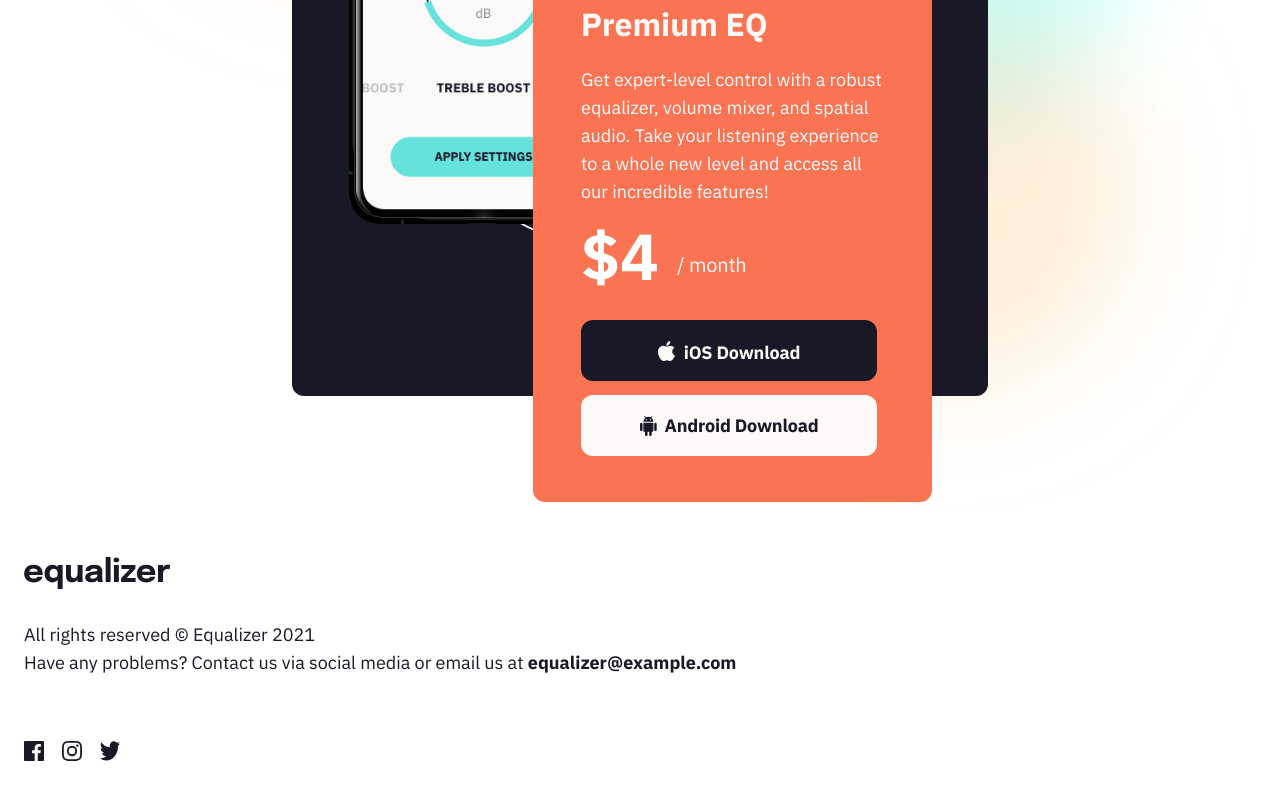
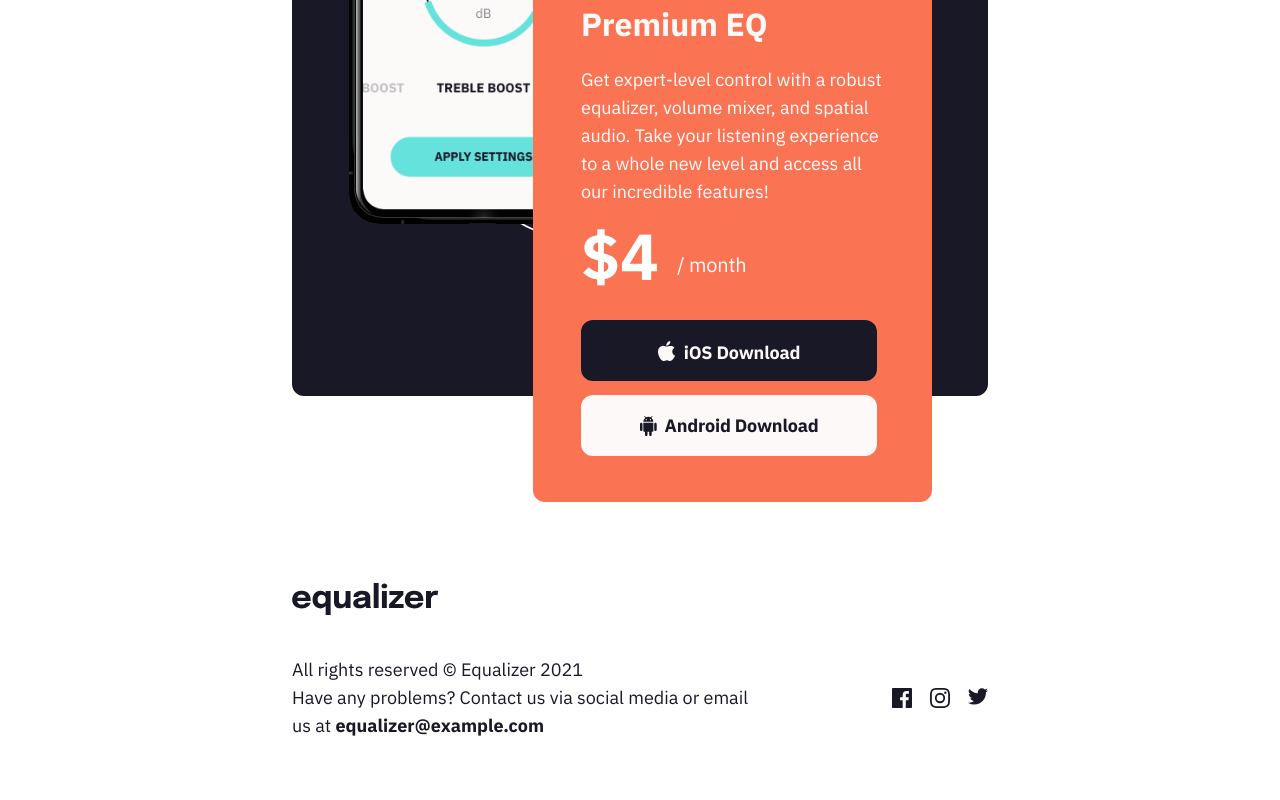
Before and after one commit to radektomasek/fm-equalizer-landing-page, a website built with Parcel: page index.html in a window 1280 px wide. Shown: the part 873-1673 px from the top of the page. Built offline with nearby package versions, Linux system fonts and the light colour scheme.

Commit message:
Finalizing the layout

```diff
--- a/index.html
+++ b/index.html
@@ -53,12 +53,20 @@
             <div class="footer__logo">
                 <img src="./assets/logo.svg" alt="equalizer logo">
             </div>
-            <p class="footer__paragraph">All rights reserved © Equalizer 2021</p>
-            <p class="footer__paragraph">Have any problems? Contact us via social media or email us at <a href="mailto:equalizer@example.com">equalizer@example.com</a></p>
-            <div class="footer__social">
-                <img src="./assets/icon-facebook.svg" alt="Facebook">
-                <img src="./assets/icon-instagram.svg" alt="Instagram">
-                <img src="./assets/icon-twitter.svg" alt="Twitter">
+            <div class="footer__content">
+                <p class="footer__paragraph">All rights reserved © Equalizer 2021</p>
+                <p class="footer__paragraph">Have any problems? Contact us via social media or email us at <a href="mailto:equalizer@example.com">equalizer@example.com</a></p>
+            </div>
+            <div class="footer__social-links">
+                <a class="footer__social-link" href="#">
+                    <img src="./assets/icon-facebook.svg" alt="Facebook">
+                </a>
+                <a class="footer__social-link" href="#">
+                    <img src="./assets/icon-instagram.svg" alt="Instagram">
+                </a>
+                <a class="footer__social-link" href="#">
+                    <img src="./assets/icon-twitter.svg" alt="Twitter">
+                </a>
             </div>
         </footer>
     </main>
--- a/src/css/index.css
+++ b/src/css/index.css
@@ -8,7 +8,7 @@
     }
 
     body {
-        @apply font-plex bg-small bg-no-repeat bg-left-bottom md:bg-medium md:bg-center lg:bg-large lg:bg-top;
+        @apply font-plex bg-small bg-no-repeat bg-[right_-15rem_top_-14rem] md:bg-medium md:bg-[right_-5rem_top_-20rem] lg:bg-large lg:bg-[right_10rem_top_-20rem];
     }
 
 
@@ -29,7 +29,7 @@
     }
 
     main {
-        @apply max-w-[23.4375rem] md:bg-patternOne md:bg-no-repeat md:bg-[right_-1rem_top_-2rem] md:bg-[length:16.625rem_25rem] md:max-w-[125rem] lg:bg-[right_15%_top_-2rem] mx-auto;
+        @apply min-w-[23.4375rem] max-w-[23.4375rem] md:bg-patternOne md:bg-no-repeat md:bg-[right_-1rem_top_-2rem] md:bg-[length:16.625rem_25rem] md:max-w-[125rem] lg:bg-[right_15%_top_-2rem] mx-auto;
     }
 
     button {
@@ -118,17 +118,22 @@
 }
 
 .footer {
-    @apply grid auto-cols-max auto-rows-max mt-96 md:mt-40;
+    @apply grid grid-cols-1 grid-rows-3 gap-4 items-center mx-6 mt-96 mb-20 md:mx-auto md:grid-cols-3 md:grid-rows-2 md:mt-40 md:mb-24 md:w-[43.5rem] lg:grid-cols-4 lg:grid-rows-1 lg:w-[68.75rem] lg:mt-48 md:mb-32;
 }
 
 .footer__logo {
-    @apply mx-6 mb-8;
+    @apply md:row-start-1 md:row-span-1 md:col-start-1 md:col-span-3 lg:row-start-1 lg:row-span-1 lg:col-start-1 lg:col-span-1 lg:self-start;
 }
 
-.footer__paragraph {
-    @apply mx-6;
+.footer__content {
+    @apply md:row-start-2 md:row-span-1 md:col-start-1 md:col-span-2 lg:row-start-1 lg:row-span-1 lg:col-start-2 lg:col-span-2;
 }
 
-.footer__social {
-    @apply inline-flex mx-6 mt-16 mb-20 w-24 justify-between;
+.footer__social-links {
+    @apply inline-flex w-24 h-5 mt-12 md:mt-0 justify-between md:row-start-2 md:row-span-1 md:col-start-3 md:col-span-1 md:justify-self-end lg:row-start-1 lg:row-span-1 lg:col-start-4 lg:col-span-1;
 }
+
+.footer__social-link:hover {
+    filter: invert(60%) sepia(38%) saturate(3303%) hue-rotate(326deg)
+      brightness(101%) contrast(96%);
+}
```
Also changed, not shown: README.md.
